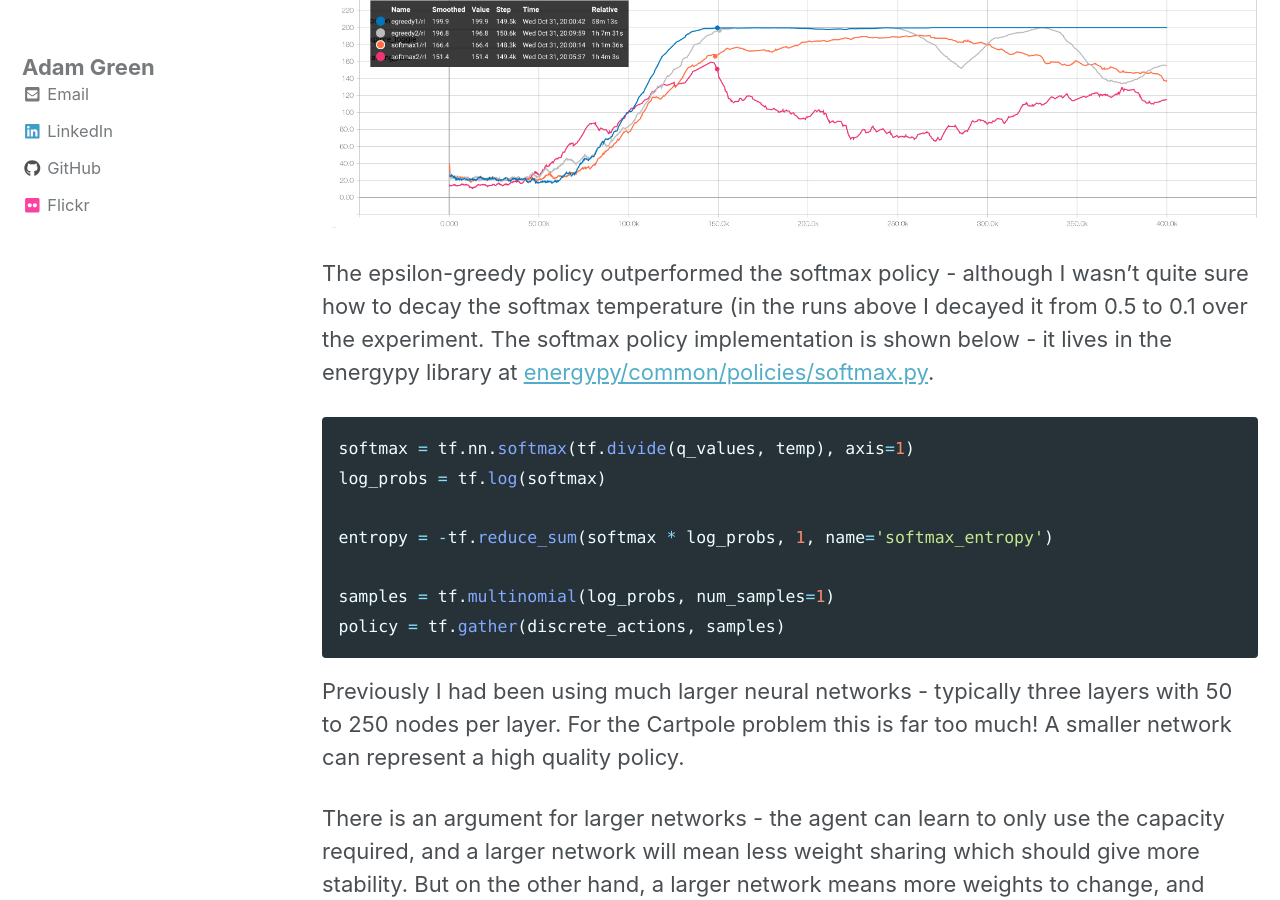
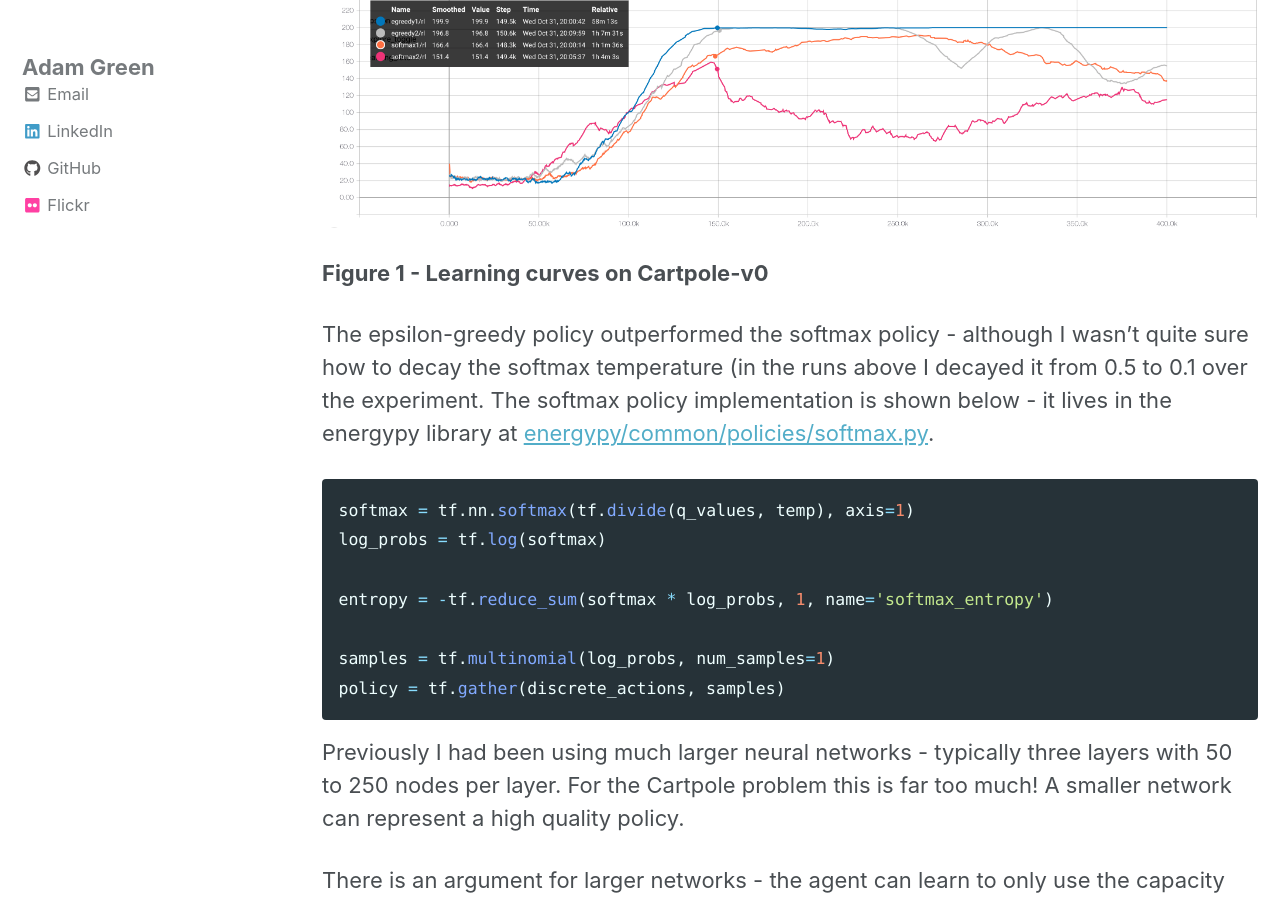
Before and after one commit to ADGEfficiency/adgefficiency.github.io, a Jekyll site: the page built from _posts/2018-10-31-dqn-solving.md, in a window 1280 px wide and 900 px high, scrolled down 1122 px. Built offline with Jekyll 4.4.1, drawn with Linux system fonts in a browser that asks for light colours; nearby versions of some CDN libraries; some of the changed text lies outside the part shown.

Commit message:
drafting

```diff
--- a/_posts/2018-10-31-dqn-solving.md
+++ b/_posts/2018-10-31-dqn-solving.md
@@ -29,6 +29,8 @@ I ran four runs - two with an epsilon-greedy policy and two with a softmax polic
 The performance of the four agents is shown below in Figure 1.  This environment (`Cartpole-v0`) is considered solved when the agent achieves a score of 195 over 100 consecutive episodes - which occured after around 150,000 steps for the epsilon-greedy agents.
 
 ![]({{"/assets/dqn_solving/fig1.png"}})
+
+**Figure 1 - Learning curves on Cartpole-v0**
 
 The epsilon-greedy policy outperformed the softmax policy - although I wasn't quite sure how to decay the softmax temperature (in the runs above I decayed it from 0.5 to 0.1 over the experiment.  The softmax policy implementation is shown below - it lives in the energypy library at [energypy/common/policies/softmax.py](https://github.com/ADGEfficiency/energy-py/blob/master/energypy/common/policies/softmax.py).
 
@@ -98,6 +100,8 @@ Because I've spent so much time tuning this DQN agent to Cartpole, I wanted to s
 
 ![]({{"/assets/dqn_solving/fig3.png"}})
 
+**Figure 2 - Learning curves on Pendulum-v0**
+
 Pendulum has a continuous action space - I choose to discretize the space with five actions.  It's possible that this is too coarse of a discretization for the agent to find the optimal policy.  It's also possible that Pendulum might need a larger network to model the action-value function.
 
 ## key takeaways
```
